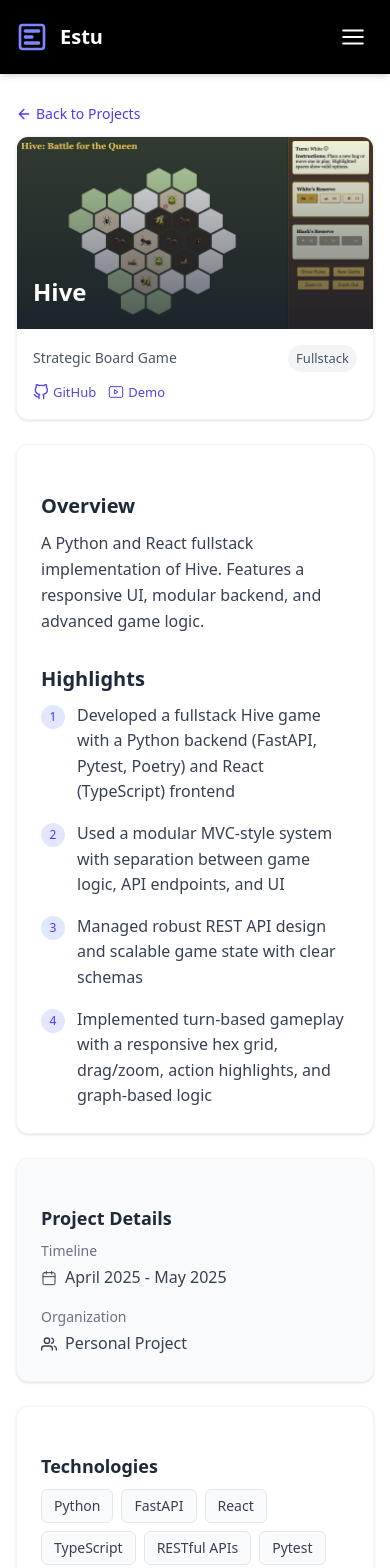
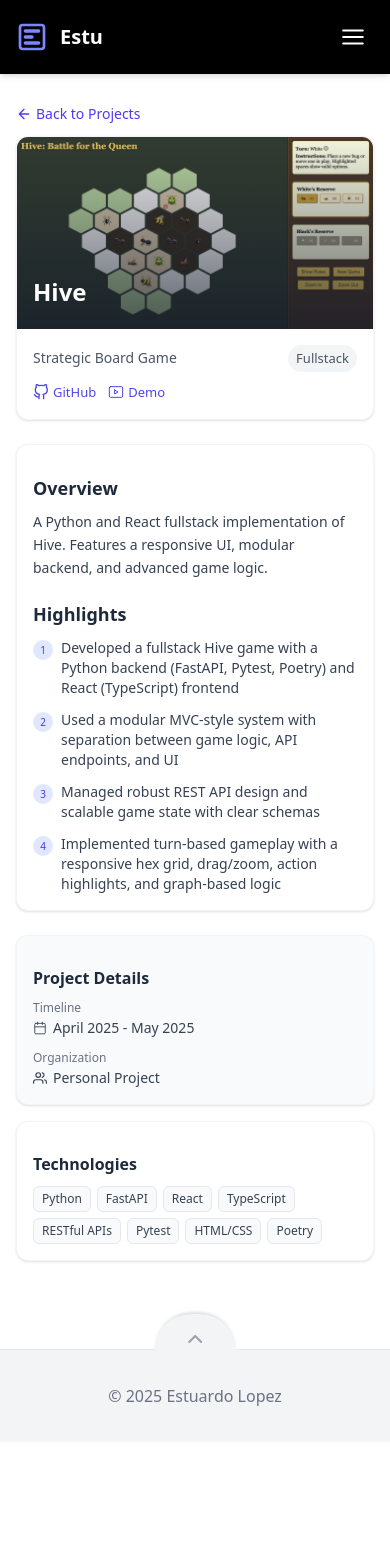
Before and after one commit to estulpz202/personal-website, a Next.js app: page /projects/hive in a window 390 px wide. Shown: the top 1568 px of the page. After the commit the page ends 1442 px from the top, so only its background shows below. Built offline with nearby package versions, Linux system fonts and the light colour scheme.

Commit message:
Refactor ProjectContent and ProjectSidebar components for improved layout and responsiveness.

```diff
--- a/src/components/projects/proj/ProjectContent.tsx
+++ b/src/components/projects/proj/ProjectContent.tsx
@@ -12,20 +12,27 @@ interface ProjectContentProps {
  */
 export default function ProjectContent({ description, highlights }: ProjectContentProps) {
   return (
-    <div className="bg-white rounded-xl p-6 shadow-sm border border-gray-100 h-full">
+    <div className="bg-white rounded-xl p-4 pt-2 sm:p-5 sm:pt-2.5 md:p-6 md:pt-6 shadow-sm border border-gray-100 h-full">
       {/* Project overview */}
-      <h2 className="text-xl font-bold text-gray-800 mb-4">Overview</h2>
-      <p className="text-gray-700 mb-8 leading-relaxed">{description}</p>
+      <h2 className="text-lg sm:text-xl font-bold text-gray-800 mb-3 sm:mb-4">Overview</h2>
+      <p className="text-sm sm:text-base text-gray-700 mb-6 sm:mb-7 md:mb-8 leading-relaxed">
+        {description}
+      </p>
 
       {/* Key highlights */}
-      <h3 className="text-xl font-semibold text-gray-800 mb-4">Highlights</h3>
-      <ul className="space-y-4">
+      <h3 className="text-lg sm:text-xl font-semibold text-gray-800 mb-3 sm:mb-4">Highlights</h3>
+      <ul className="space-y-3 sm:space-y-4">
         {highlights.map((highlight, index) => (
           <li key={index} className="flex items-start">
-            <span className="inline-flex justify-center items-center w-6 h-6 rounded-full bg-indigo-100 text-indigo-600 mt-0.5 mr-3 text-xs font-medium flex-shrink-0">
+            <span
+              className="
+                inline-flex justify-center items-center w-5 h-5 sm:w-6 sm:h-6 rounded-full
+                bg-indigo-100 text-indigo-600 mt-0.5 mr-2 sm:mr-3 text-[10px] sm:text-xs font-medium flex-shrink-0
+              "
+            >
               {index + 1}
             </span>
-            <span className="text-gray-700">{highlight}</span>
+            <span className="text-sm sm:text-base text-gray-700">{highlight}</span>
           </li>
         ))}
       </ul>
--- a/src/components/projects/proj/ProjectSidebar.tsx
+++ b/src/components/projects/proj/ProjectSidebar.tsx
@@ -15,23 +15,30 @@ interface ProjectSidebarProps {
  */
 export default function ProjectSidebar({ timeline, organization, tech }: ProjectSidebarProps) {
   return (
-    <div className="sticky top-6 h-full flex flex-col">
+    <div className="md:sticky md:top-6 h-full flex flex-col">
       {/* Project Details */}
-      <div className="bg-gray-50 rounded-xl p-6 shadow-sm border border-gray-100 mb-6">
-        <h3 className="text-lg font-semibold text-gray-800 mb-4">Project Details</h3>
-        <div className="space-y-4">
+      <div className="bg-gray-50 rounded-xl p-4 pt-2 sm:p-5 sm:pt-2.5 md:p-6 md:pt-6 shadow-sm border border-gray-100 mb-4 sm:mb-5 md:mb-6">
+        <h3 className="text-base sm:text-lg font-semibold text-gray-800 mb-3 sm:mb-4">
+          Project Details
+        </h3>
+
+        <div className="space-y-3 sm:space-y-4">
           <div>
-            <div className="text-sm font-medium text-gray-500 mb-1">Timeline</div>
-            <div className="flex items-center text-gray-700">
-              <Icon name="calendar" className="w-4 h-4 mr-2" />
+            <div className="text-xs sm:text-sm font-medium text-gray-500 mb-0.5 sm:mb-1">
+              Timeline
+            </div>
+            <div className="flex items-center text-sm sm:text-base text-gray-700">
+              <Icon name="calendar" className="w-3.5 h-3.5 sm:w-4 sm:h-4 mr-1.5 sm:mr-2" />
               {timeline}
             </div>
           </div>
 
           <div>
-            <div className="text-sm font-medium text-gray-500 mb-1">Organization</div>
-            <div className="flex items-center text-gray-700">
-              <Icon name="users" className="w-4 h-4 mr-2" />
+            <div className="text-xs sm:text-sm font-medium text-gray-500 mb-0.5 sm:mb-1">
+              Organization
+            </div>
+            <div className="flex items-center text-sm sm:text-base text-gray-700">
+              <Icon name="users" className="w-3.5 h-3.5 sm:w-4 sm:h-4 mr-1.5 sm:mr-2" />
               {organization}
             </div>
           </div>
@@ -39,13 +46,16 @@ export default function ProjectSidebar({ timeline, organization, tech }: Project
       </div>
 
       {/* Technologies */}
-      <div className="bg-white rounded-xl p-6 shadow-sm border border-gray-100 flex-grow flex flex-col">
-        <h3 className="text-lg font-semibold text-gray-800 mb-4">Technologies</h3>
-        <div className="flex flex-wrap gap-2">
+      <div className="bg-white rounded-xl p-4 pt-2 sm:p-5 sm:pt-2.5 md:p-6 md:pt-6 shadow-sm border border-gray-100 flex-grow flex flex-col">
+        <h3 className="text-base sm:text-lg font-semibold text-gray-800 mb-3 sm:mb-4">
+          Technologies
+        </h3>
+
+        <div className="flex flex-wrap gap-1.5 sm:gap-2">
           {tech.map((technology) => (
             <span
               key={technology}
-              className="px-3 py-1.5 bg-gray-50 border border-gray-200 rounded-md text-sm text-gray-700"
+              className="px-2 sm:px-3 py-1 sm:py-1.5 bg-gray-50 border border-gray-200 rounded-md text-xs sm:text-sm text-gray-700"
             >
               {technology}
             </span>
```
